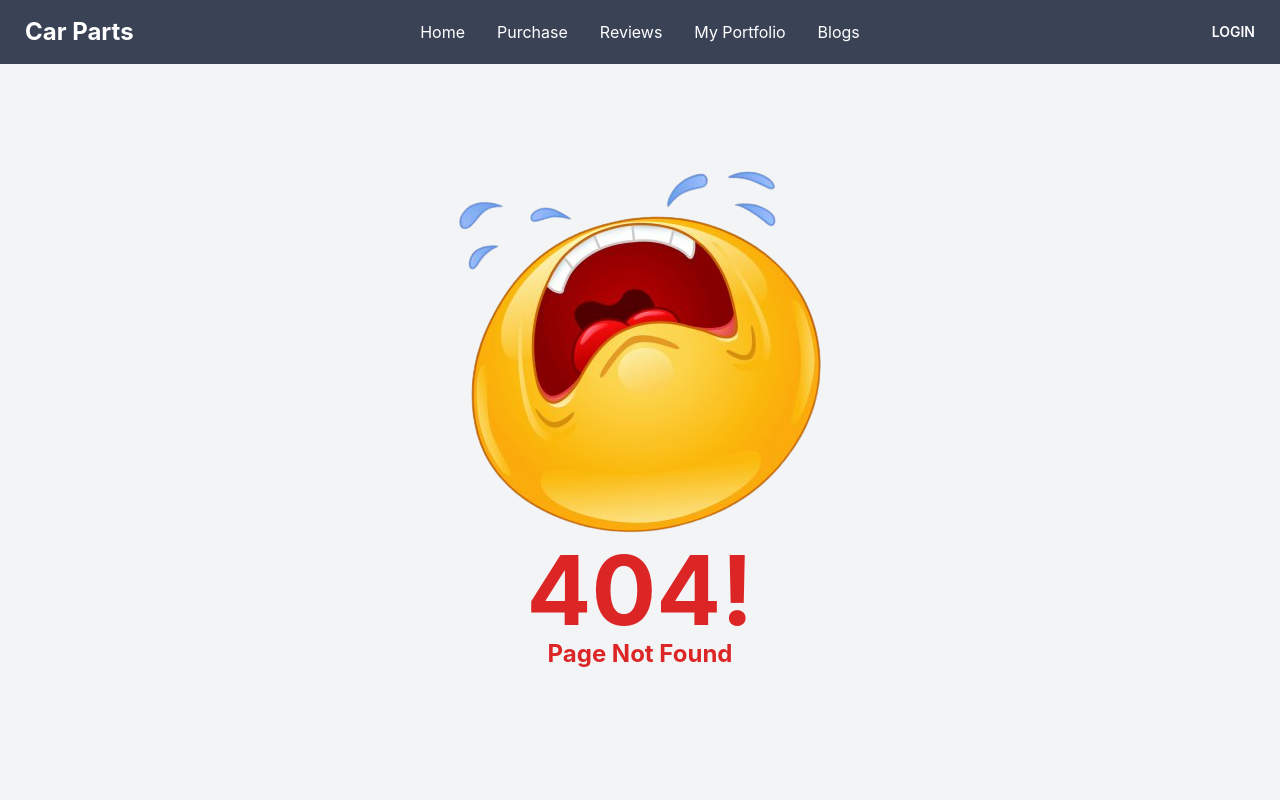
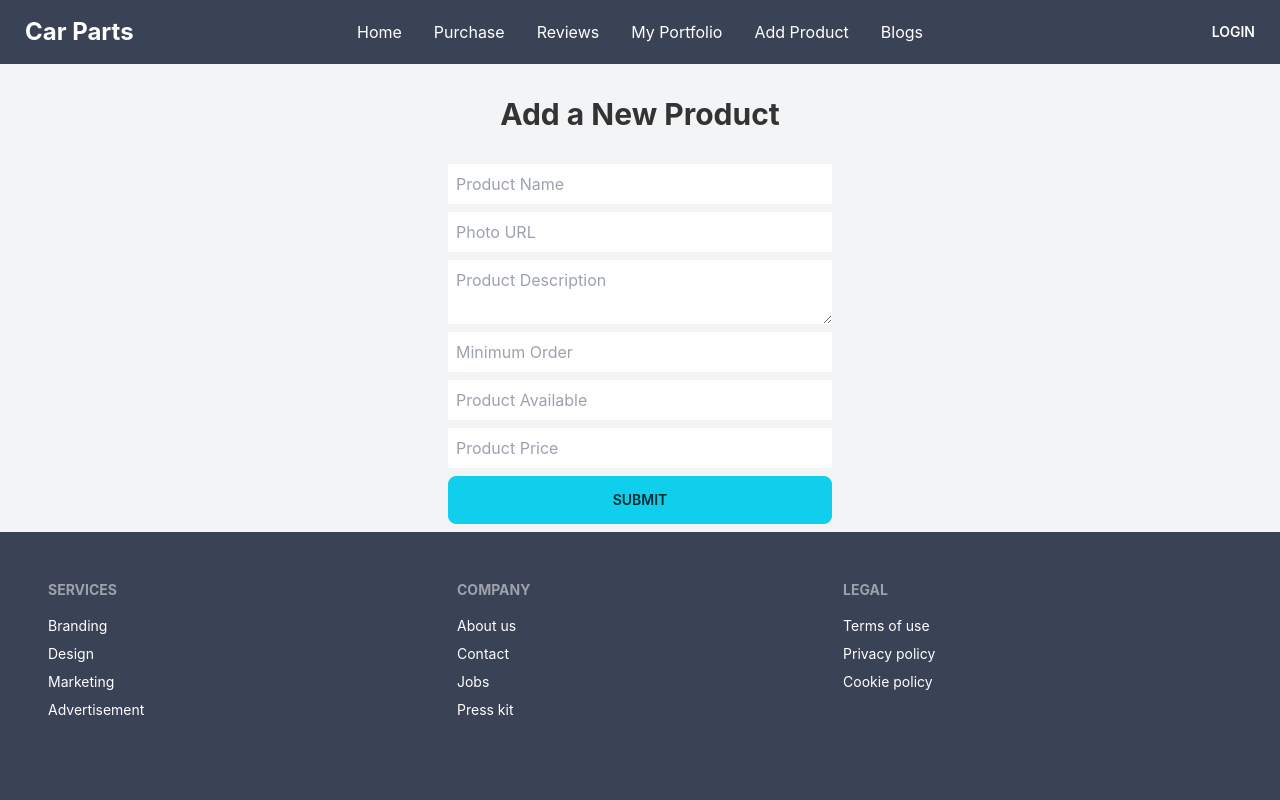
Before and after one commit to coderrakibul/assignment-12-client-side, a React (Create React App) app: page /addproduct in a window 1280 px wide. Shown: the top 800 px of the page. Built offline with nearby package versions, Linux system fonts and the light colour scheme; no server answers; the HTML template or start-up script is replaced by a standard one.

Commit message:
add product implemented

```diff
--- a/src/App.js
+++ b/src/App.js
@@ -18,6 +18,7 @@ import Users from './Pages/Dashboard/Users';
 import RequireAdmin from './Pages/Login/RequireAdmin';
 import Details from './Pages/Purchase/Details';
 import MyPortfolio from './Pages/MyPortfolio/MyPortfolio';
+import AddProduct from './Pages/AddProduct/AddProduct';
 
 
 function App() {
@@ -38,6 +39,7 @@ function App() {
         </Route>
         <Route path='/reviews' element={<Reviews></Reviews>}></Route>
         <Route path='/myportfolio' element={<MyPortfolio></MyPortfolio>}></Route>
+        <Route path='/addproduct' element={<AddProduct></AddProduct>}></Route>
         <Route path='/login' element={<Login></Login>}></Route>
         <Route path='/signup' element={<SignUp></SignUp>}></Route>
         <Route path='*' element={<NotFound></NotFound>}></Route>
--- /dev/null
+++ b/src/Pages/AddProduct/AddProduct.js
@@ -0,0 +1,39 @@
+import React from 'react';
+import { useForm } from "react-hook-form";
+
+const AddProduct = () => {
+    const { register, handleSubmit } = useForm();
+    const onSubmit = data => {
+        console.log(data);
+        const url = `http://localhost:5000/part`;
+        fetch(url, {
+            method: 'POST',
+            headers: {
+                'content-type': 'application/json'
+            },
+            body: JSON.stringify(data)
+        })
+            .then(res => res.json)
+            .then(result => {
+                console.log(result)
+            })
+
+    };
+
+    return (
+        <div className='px-12 mt-8'>
+            <h2 className='text-3xl font-bold text-center mb-8'>Add a New Product</h2>
+            <form className='w-96 flex flex-col mx-auto' onSubmit={handleSubmit(onSubmit)}>
+                <input className='mb-2 py-2 pl-2' placeholder='Product Name' {...register("name", { required: true, maxLength: 20 })} />
+                <input className='mb-2 py-2 pl-2' placeholder='Photo URL' type="text" {...register("image")} />
+                <textarea className='mb-2 py-2 pl-2' placeholder='Product Description' {...register("description")} />
+                <input className='mb-2 py-2 pl-2' placeholder='Minimum Order' type="number" {...register("order_quantity")} />
+                <input className='mb-2 py-2 pl-2' placeholder='Product Available' type="number" {...register("quantity")} />
+                <input className='mb-2 py-2 pl-2' placeholder='Product Price' type="number" {...register("price")} />
+                <input className='btn btn-primary fw-bold fs-5 mb-2 py-2' type="submit" />
+            </form>
+        </div>
+    );
+};
+
+export default AddProduct;
--- a/src/Pages/Shared/Navbar.js
+++ b/src/Pages/Shared/Navbar.js
@@ -3,9 +3,11 @@ import React from 'react';
 import { useAuthState } from 'react-firebase-hooks/auth';
 import { Link } from 'react-router-dom';
 import auth from '../../firebase.init';
+import useAdmin from '../../hooks/useAdmin';
 
 const Navbar = () => {
     const [user] = useAuthState(auth);
+    const [admin] = useAdmin(user)
 
     const logout = () => {
         signOut(auth);
@@ -24,6 +26,7 @@ const Navbar = () => {
                         <li><Link to='/purchase'>Purchase</Link></li>
                         <li><Link to='/reviews'>Reviews</Link></li>
                         <li><Link to='/myportfolio'>My Portfolio</Link></li>
+                        <li><Link to='/addproduct'>Add Product</Link></li>
                         {
                             user && <li><Link to='/dashboard'>Dashboard</Link></li>
                         }
@@ -39,6 +42,7 @@ const Navbar = () => {
                     <li><Link to='/purchase'>Purchase</Link></li>
                     <li><Link to='/reviews'>Reviews</Link></li>
                     <li><Link to='/myportfolio'>My Portfolio</Link></li>
+                    <li><Link to='/addproduct'>Add Product</Link></li>
                     {
                         user && <li><Link to='/dashboard'>Dashboard</Link></li>
                     }
```
